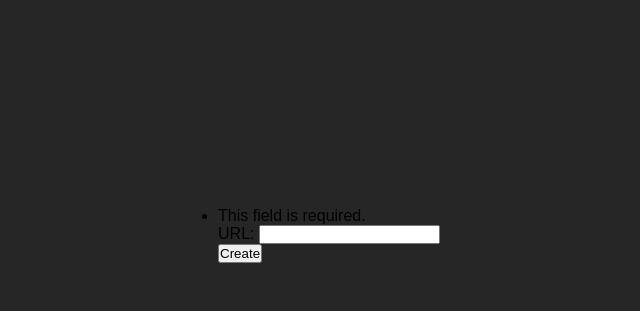
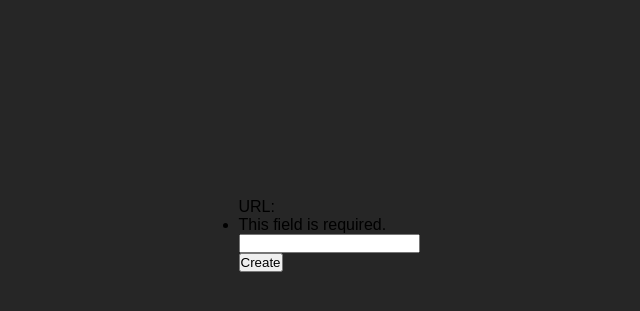
Before and after one commit to nova-sangeeth/bitsy-urlshortner, a Django app: page /new_url/ in a window 1280 px wide. Shown: the part 165-476 px from the top of the page, without its empty margins (311-951 px from the left). Run offline with Django 3.2, Linux system fonts and the light colour scheme; some libraries are stand-ins or nearby versions.

Commit message:
added changes to the index  and new_url template

```diff
--- a/templates/new_url.html
+++ b/templates/new_url.html
@@ -1,6 +1,7 @@
 <!DOCTYPE html>
 <html lang="en">
 {% extends 'base.html' %}
+{% load crispy_forms_tags %}
 
 <head>
     <meta charset="UTF-8">
@@ -10,18 +11,25 @@
 
 <body>
     {% block content %}
+
     <div class="container">
-        <form action="" method="POST">
+        <form action="" class="form" method="POST">
             {% csrf_token %}
-            {{ form.as_p }}
-            <button class="btn btn-outline-success">Create</button>
+            <div class="login-box">
+                <div class="textbox">
+                    {{ form }}
+                </div>
+                <button class="btn ">Create</button>
+                <center>
+                    <a href="http://127.0.0.1:8000/{{  shortened_url  }}">{{  shortened_url  }}</a>
+
+                </center>
+            </div>
         </form>
     </div>
-    <div class="container">
-        <p class="lead">
-            {{  shortened_url  }}
-        </p>
-    </div>
+
+
+
     {% endblock content %}
 </body>
 
```
Also changed, not shown: templates/index.html (+6 -4 lines).
